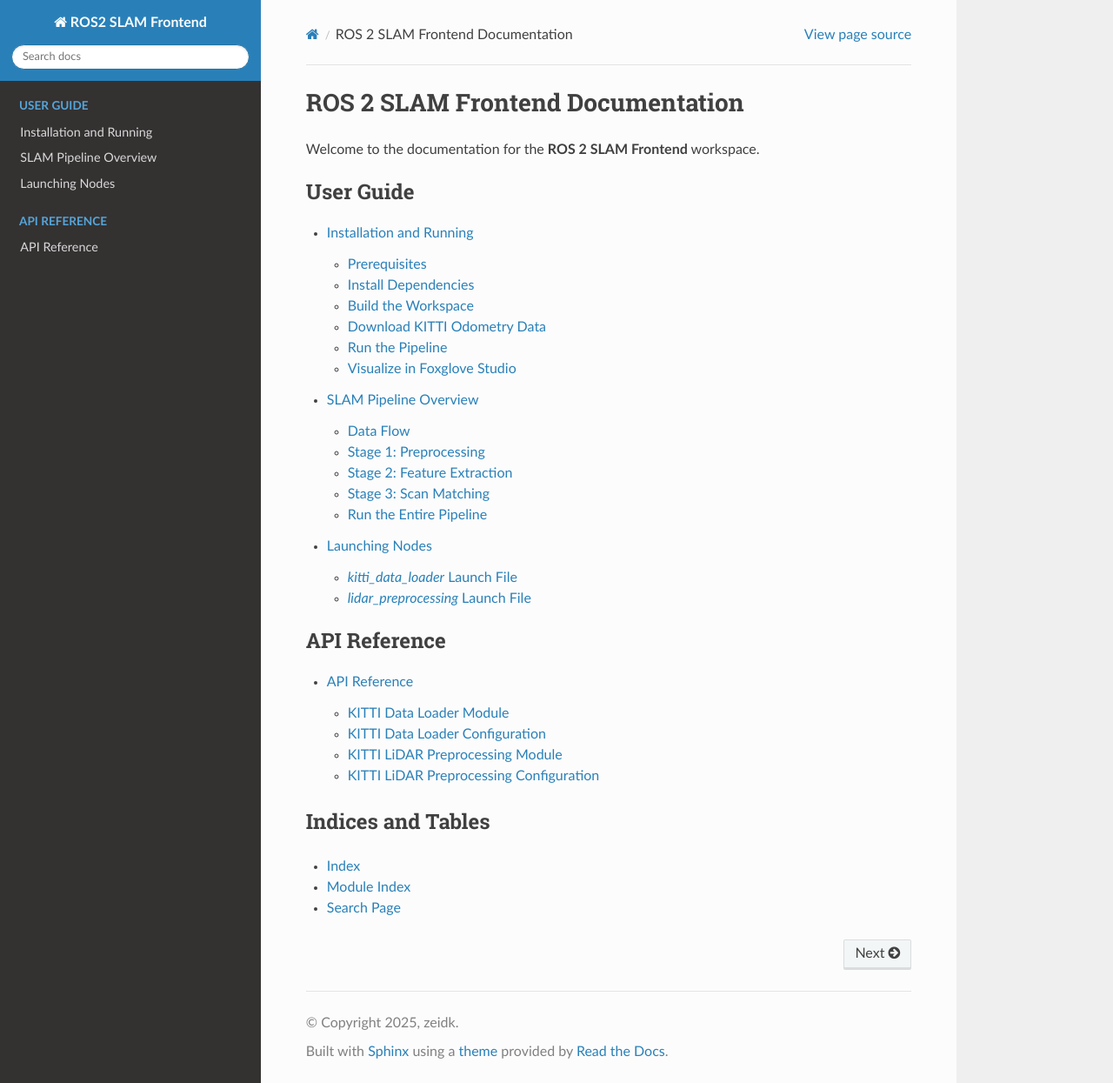
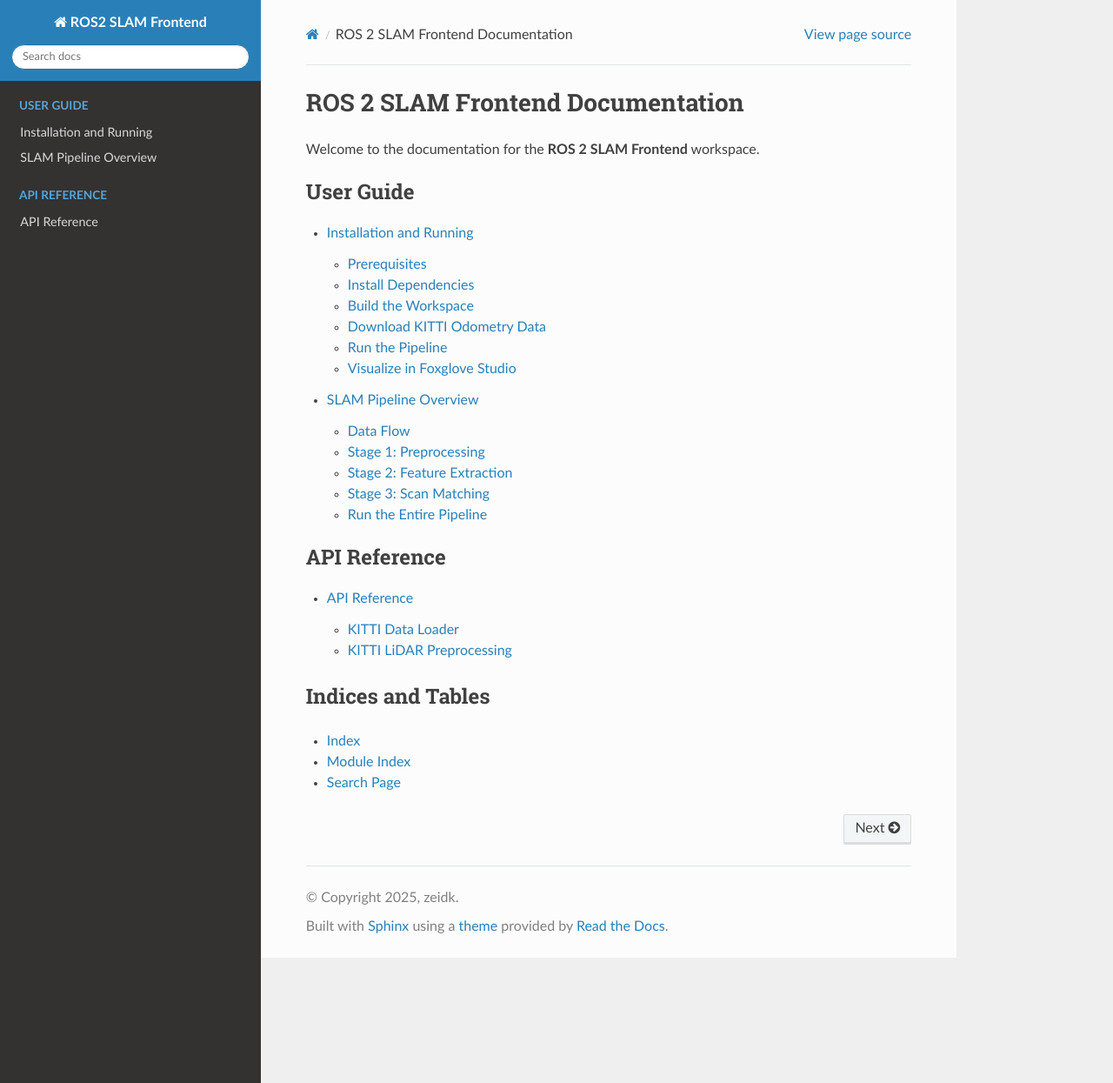
Before and after one commit to zeidk/slam_frontend_ws, a Sphinx documentation site: the page built from docs/source/index.rst, in a window 1280 px wide and 1245 px high. Shown: the whole window at 87% size. Built offline with Sphinx 7.4.7 and the Read the Docs theme 3.1.0, drawn with Linux system fonts in a browser that asks for light colours; part of the change alters nothing that is shown.

```diff
--- a/docs/source/api/kitti_data_loader.rst
+++ b/docs/source/api/kitti_data_loader.rst
@@ -1,21 +1,44 @@
-KITTI Data Loader Module
-===============================
+KITTI Data Loader
+=================
+
+Module
+-------
 
 .. automodule:: kitti_data_loader.kitti_publisher
    :members:
    :undoc-members:
    :show-inheritance:
 
-KITTI Data Loader Configuration
-===============================
+Launch Files
+-------------
+
+This section describes the launch files used to start the nodes in this workspace.
+
+`kitti_data_loader.launch.py`
+~~~~~~~~~~~~~~~~~~~~~~~~~~~~~
+
+**File:** `src/kitti_data_loader/launch/kitti_data_loader.launch.py`
+
+This launch file starts the KITTI publisher node with parameters loaded from
+the configuration file. It also allows all parameters to be overridden from
+the command line.
+
+.. literalinclude:: ../../../src/kitti_data_loader/launch/kitti_data_loader.launch.py
+   :language: python
+   :caption: kitti_data_loader/launch/kitti_data_loader.launch.py
+   :linenos:
+
+
+Parameters
+--------------
 
 .. literalinclude:: ../../../src/kitti_data_loader/config/params.yaml
    :language: yaml
    :caption: kitti_data_loader/config/params.yaml
    :linenos:
 
-Key Parameters
---------------
+Description
+~~~~~~~~~~~~~~
 
 +-------------------------+-----------------------------+-------------------------------------------------------------+
 | Parameter               | Default                     | Meaning                                                     |
--- a/docs/source/api/lidar_preprocessing.rst
+++ b/docs/source/api/lidar_preprocessing.rst
@@ -1,14 +1,35 @@
 
-KITTI LiDAR Preprocessing Module
+KITTI LiDAR Preprocessing
 ======================================
+
+Module
+-------
 
 .. automodule:: lidar_preprocessing.voxel_downsampler
    :members:
    :undoc-members:
    :show-inheritance:
 
-KITTI LiDAR Preprocessing Configuration
-========================================
+
+Launch Files
+-------------
+
+`preprocessing.launch.py`
+~~~~~~~~~~~~~~~~~~~~~~~~~~
+
+**File:** `src/lidar_preprocessing/launch/preprocessing.launch.py`
+
+This launch file starts the voxel downsampling node.
+
+.. literalinclude:: ../../../src/lidar_preprocessing/launch/preprocessing.launch.py
+   :language: python
+   :caption: lidar_preprocessing/launch/preprocessing.launch.py
+   :linenos:
+
+
+
+Parameters
+-----------
 
 This page shows the YAML configuration files used by the package
 ``lidar_preprocessing`` along with short explanations for important keys.
@@ -18,8 +39,8 @@ This page shows the YAML configuration files used by the package
    :caption: lidar_preprocessing/config/params.yaml
    :linenos:
 
-Key Parameters
---------------
+Description
+~~~~~~~~~~~
 
 +------------------------+---------+-----------------------------------------------+
 | Parameter              | Default | Meaning                                       |
--- a/docs/source/conf.py
+++ b/docs/source/conf.py
@@ -66,6 +66,14 @@ autodoc_mock_imports = [
     "rclpy.qos",
 ]
 
+autodoc_default_options = {
+    'members': True,
+    'undoc-members': True,
+    'private-members': True,   # <— include _private names
+    'show-inheritance': True,
+}
+
+
 # Pure RST (remove .md if you aren’t mixing Markdown)
 source_suffix = {".rst": "restructuredtext", ".md": "markdown"}
 
--- a/docs/source/guide/launching.rst
+++ /dev/null
@@ -1,33 +0,0 @@
-.. _launching-guide:
-
-Launching Nodes
-===============
-
-This section describes the launch files used to start the nodes in this workspace.
-
-`kitti_data_loader` Launch File
----------------------------------
-
-**File:** `src/kitti_data_loader/launch/kitti_data_loader.launch.py`
-
-This launch file starts the KITTI publisher node with parameters loaded from
-the configuration file. It also allows all parameters to be overridden from
-the command line.
-
-.. literalinclude:: ../../../src/kitti_data_loader/launch/kitti_data_loader.launch.py
-   :language: python
-   :caption: kitti_data_loader/launch/kitti_data_loader.launch.py
-   :linenos:
-
-
-`lidar_preprocessing` Launch File
----------------------------------
-
-**File:** `src/lidar_preprocessing/launch/preprocessing.launch.py`
-
-This launch file starts the voxel downsampling node.
-
-.. literalinclude:: ../../../src/lidar_preprocessing/launch/preprocessing.launch.py
-   :language: python
-   :caption: lidar_preprocessing/launch/preprocessing.launch.py
-   :linenos:
--- a/docs/source/index.rst
+++ b/docs/source/index.rst
@@ -9,7 +9,6 @@ Welcome to the documentation for the **ROS 2 SLAM Frontend** workspace.
 
    guide/install_run
    guide/pipeline
-   guide/launching
 
 .. toctree::
    :maxdepth: 2
```
Also changed, not shown: docs/source/api/index.rst (line endings or trailing spaces).
